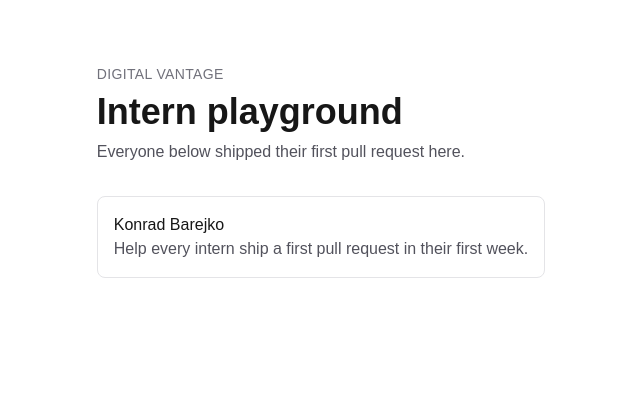
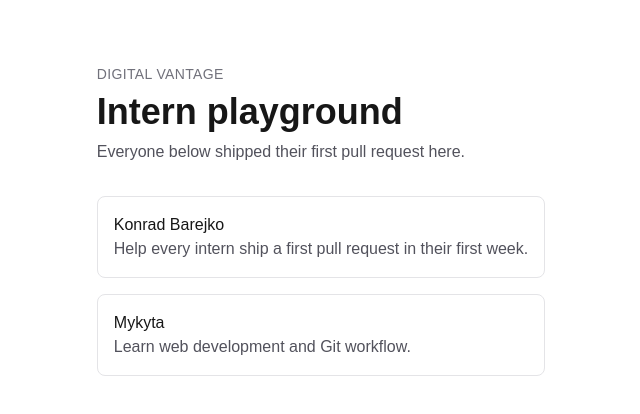
Before and after one commit to DigitalVantage/intern-playground, a Next.js app: page / in a window 1280 px wide. Shown: the top 414 px of the page, without its empty margins (319-959 px from the left). Built offline with nearby package versions, Linux system fonts and the light colour scheme.

Commit message:
feat(intrns): add Mykyta

```diff
--- a/src/data/interns.ts
+++ b/src/data/interns.ts
@@ -19,4 +19,9 @@ export const interns: Intern[] = [
     github: 'kbarejko',
     goal: 'Help every intern ship a first pull request in their first week.',
   },
+  {
+    name: 'Mykyta',
+    github: 'xXx-N',
+    goal: 'Learn web development and Git workflow.',
+  },
 ]
```
Also changed, not shown: 1 other file (tests, documents, lock files or other folders).
